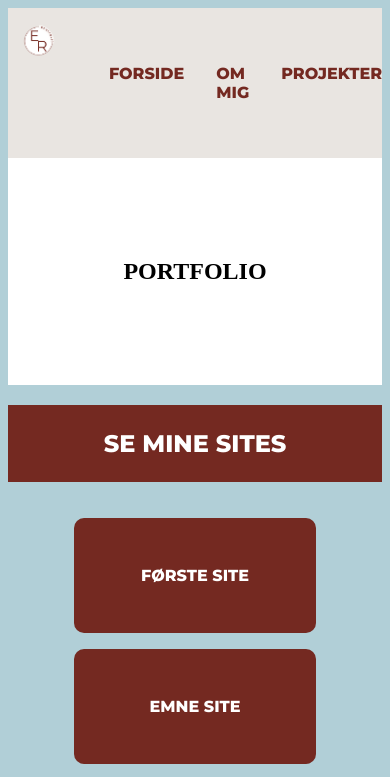
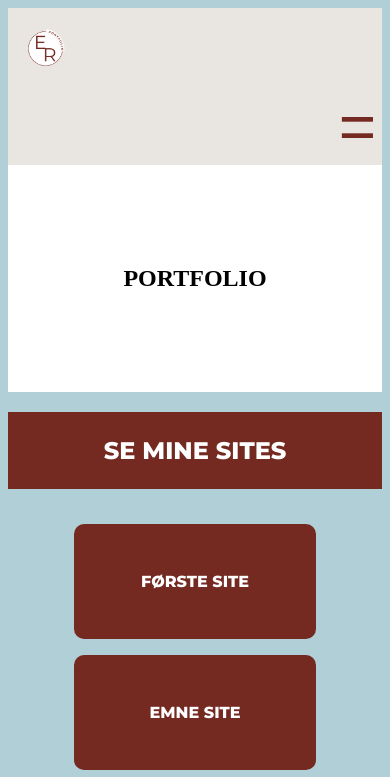
Before and after one commit to emra0005/portfolio, a plain HTML site: page index.html in a window 390 px wide. Shown: the top 777 px of the page. Drawn offline with Linux system fonts and the light colour scheme.

Commit message:
burgermenu script

```diff
--- /dev/null
+++ b/burger.js
@@ -0,0 +1,5 @@
+
+function toggleMenu() {
+    const menu = document.getElementById("nav-links");
+    menu.classList.toggle("active");
+}
--- a/header.css
+++ b/header.css
@@ -31,8 +31,43 @@ ul li a {
 }
 
 /* Logo */
-/* jeg tilpasser mit logo */
-.logo {
-  width: 150px;
-  height: 150px;
+/* jeg tilpasser mit logo mangler */
+.logo img {
+  max-width: 20%;
+  /* max-height: 80px; */
 }
+
+/* så jeg kan styre mobil layoutet og burgermenuen her */
+
+.burger {
+  /* menuen skjules "display none"  */
+  display: none;
+  font-size: 4rem;
+  background: none;
+  border: none;
+  cursor: pointer;
+  color: #742921;
+  /* skubber burgerknap helt til højre */
+  margin-left: auto;
+}
+
+@media (max-width: 768px) {
+  .burger {
+    display: block;
+  }
+  #nav-links {
+    display: none;
+    flex-direction: column;
+    gap: 1rem;
+    margin-top: 1rem;
+  }
+  /* menuen vises med active */
+  #nav-links.active {
+    display: flex;
+  }
+  .menubar {
+    /* overvej skift til row, logo fylder for meget */
+    flex-direction: column;
+    align-items: flex-start;
+  }
+}
--- a/header.html
+++ b/header.html
@@ -13,7 +13,10 @@
         <div class="logo">
           <img src="img/portfolio.png" alt="Logo" />
         </div>
-        <ul>
+        <!-- jeg laver min burger klik -->
+        <button class="burger" onclick="toggleMenu()">=</button>
+        <!-- jeg giver en id eller class her så jeg kan vise/skjule menuen med js -->
+        <ul id="nav-links">
           <li><a href="index.html">FORSIDE</a></li>
           <li><a href="ommig.html">OM MIG</a></li>
           <li><a href="projekter.html">PROJEKTER</a></li>
@@ -21,4 +24,13 @@
       </nav>
     </header>
   </body>
+
+  <!-- togglemenu aktiveres når jeg klikker på burgerknappen, så den tilføjer ligesom eller fjerner klassen active som i mit css styrer om menuen skal vises -->
+
+  <script>
+    function toggleMenu() {
+      const menu = document.getElementById("nav-links");
+      menu.classList.toggle("active");
+    }
+  </script>
 </html>
--- a/index.html
+++ b/index.html
@@ -70,4 +70,12 @@
     </main>
   </body>
   <footer></footer>
+
+  <!-- burgermenu  -->
+  <script>
+    function toggleMenu() {
+      const menu = document.getElementById("nav-links");
+      menu.classList.toggle("active");
+    }
+  </script>
 </html>
```
Also changed, not shown: tema6.html (+16 -0 lines).
